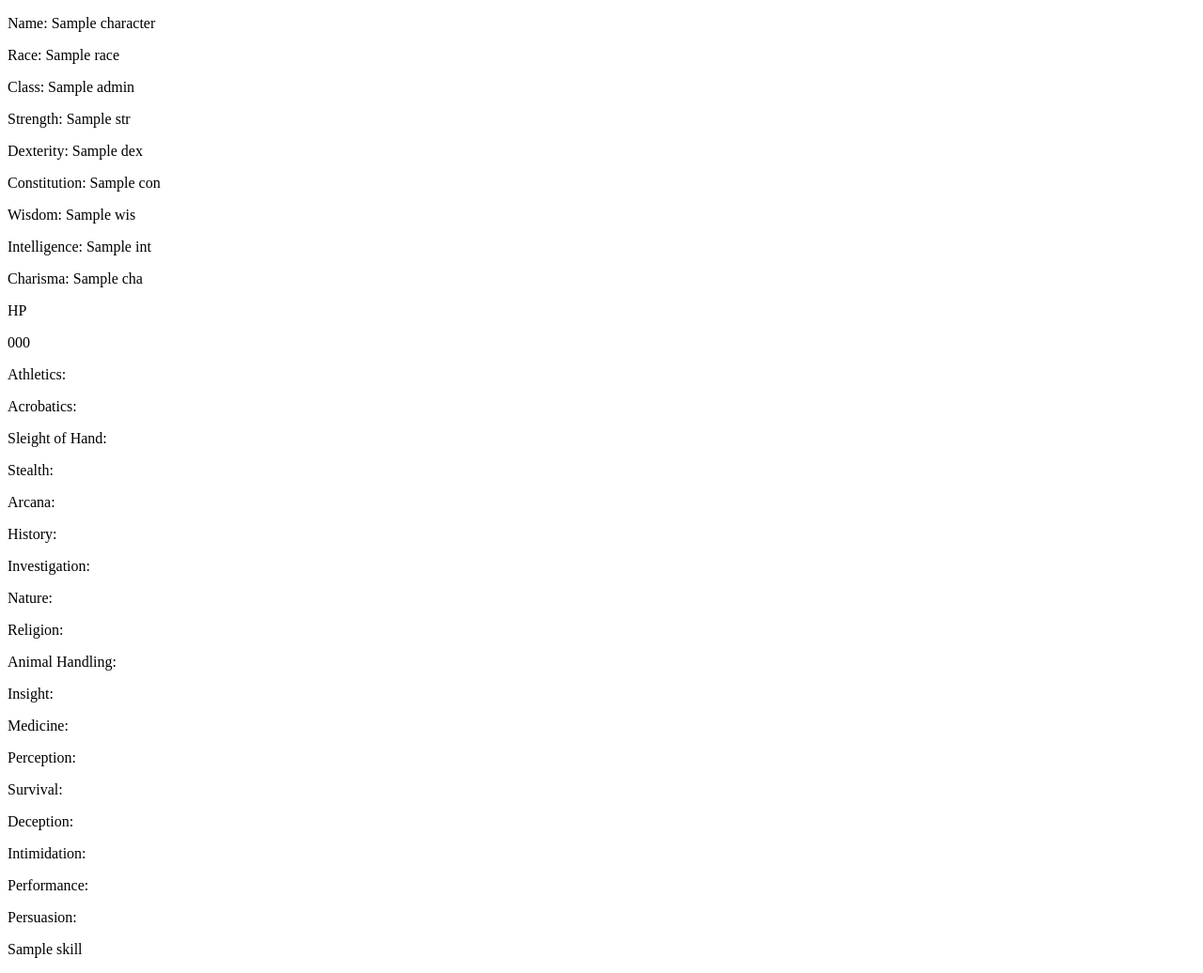
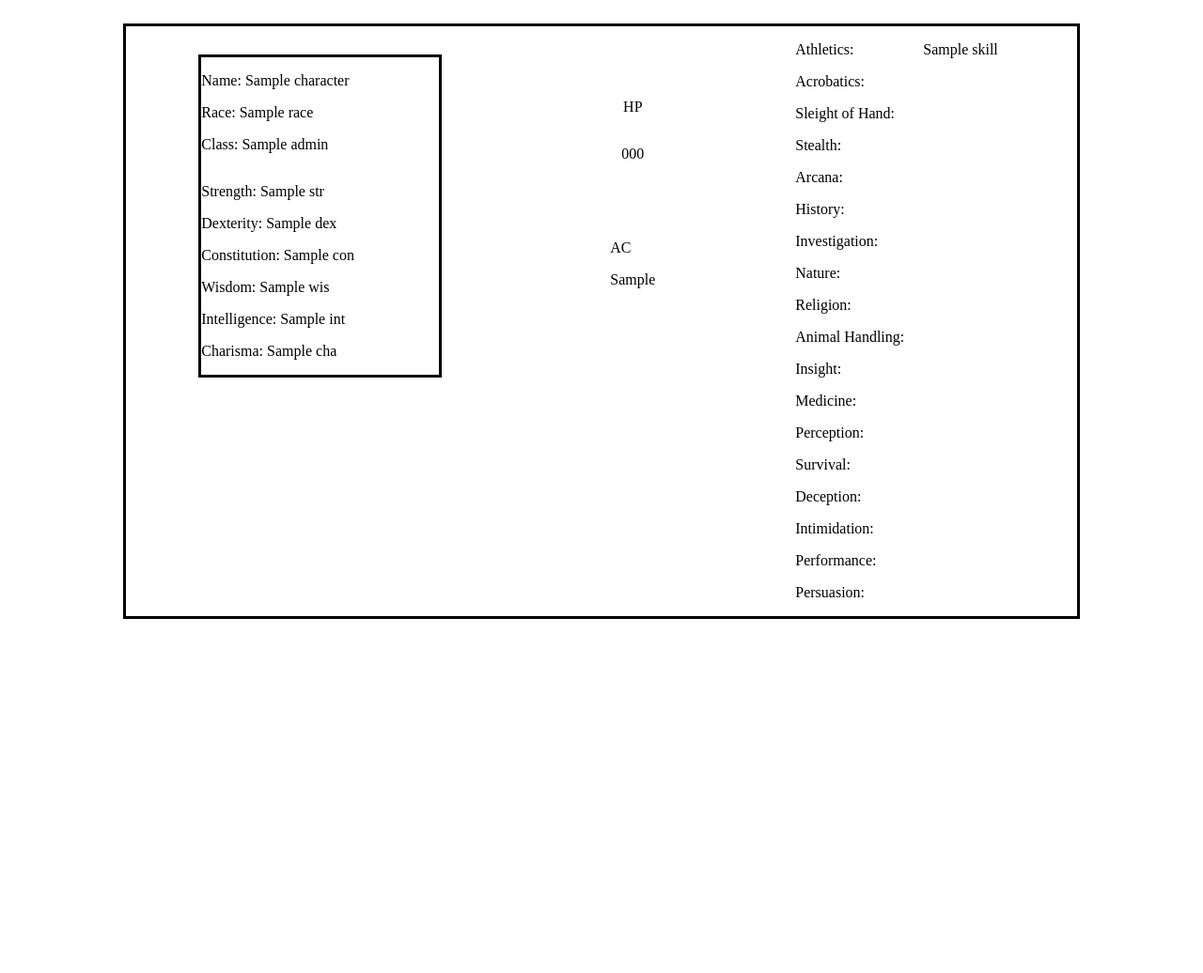
Before and after one commit to Izzyg313/DM-Dungeon-Tools, a Flask app: template flask_app/templates/show.html in a window 1280 px wide. Shown: the whole page at 94% size. After the commit the page ends 659 px from the top, so only its background shows below. Run offline with Flask 3, Linux system fonts and the light colour scheme; the template is opened without the code that fills it: most values are stand-ins (such as "Sample title", 1, 10 or a date in 2020).

Commit message:
created css styling for character show page

```diff
--- /dev/null
+++ b/flask_app/static/show.css
@@ -0,0 +1,43 @@
+#wrapper{
+    display: flex;
+    flex-direction: row;
+    align-items: flex-start;
+    justify-content: space-evenly;
+    margin: 25px auto;
+    width: 80%;
+    border: 3px solid black;
+}
+
+#core{
+    display: flex;
+    flex-direction: column;
+    align-items: flex-start;
+    justify-content: space-evenly;
+    width: 25%;
+    margin: 3%;
+    border: 3px solid black;
+}
+
+#atts{
+    display: flex;
+    flex-direction: column;
+    align-items: center;
+    width: 25%;
+    padding: 6% 0px 0px 0px;
+}
+
+#health{
+    display: flex;
+    flex-direction: column;
+    align-items: center;
+    margin: 0px 0px 50px 0px;
+}
+
+#profs{
+    width: 25%;
+    display: flex;
+}
+
+#names{
+    margin: 0px 20px 0px 0px;
+}
--- a/flask_app/templates/show.html
+++ b/flask_app/templates/show.html
@@ -3,6 +3,7 @@
 <head>
     <meta charset="UTF-8">
     <meta name="viewport" content="width=device-width, initial-scale=1.0">
+    <link rel="stylesheet" type="text/css" href="{{ url_for('static', filename='show.css') }}">
     <title>{{character['name']}}'s Page</title>
 </head>
 <body>
@@ -22,9 +23,15 @@
                 <p>Charisma: {{character.ability['cha']}}</p>
             </div>
         </div>
-        <div id="health">
-            <p>HP</p>
-            <p>{{character['hp']}}</p>
+        <div id="atts">
+            <div id="health">
+                <p>HP</p>
+                <p>{{character['hp']}}</p>
+            </div>
+            <div id="ac">
+                <p>AC</p>
+                <p>{{character['AC']}}</p>
+            </div>
         </div>
         <div id="profs">
             <div id="names">
```
